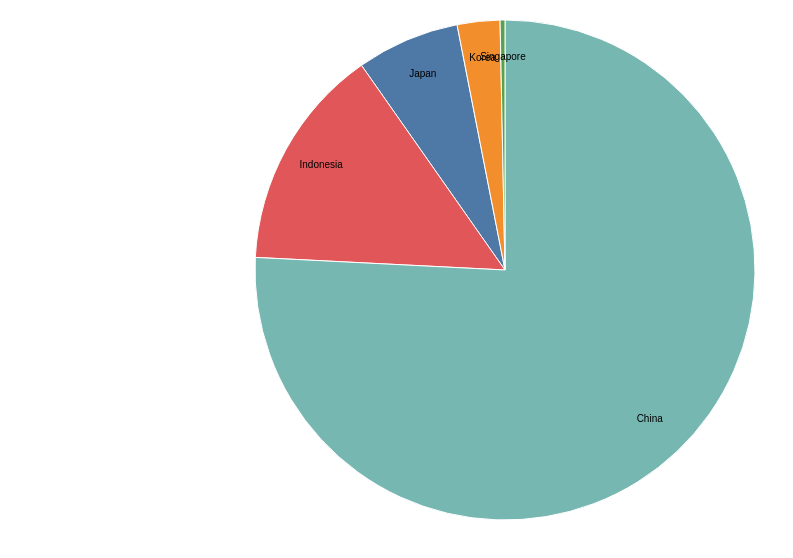
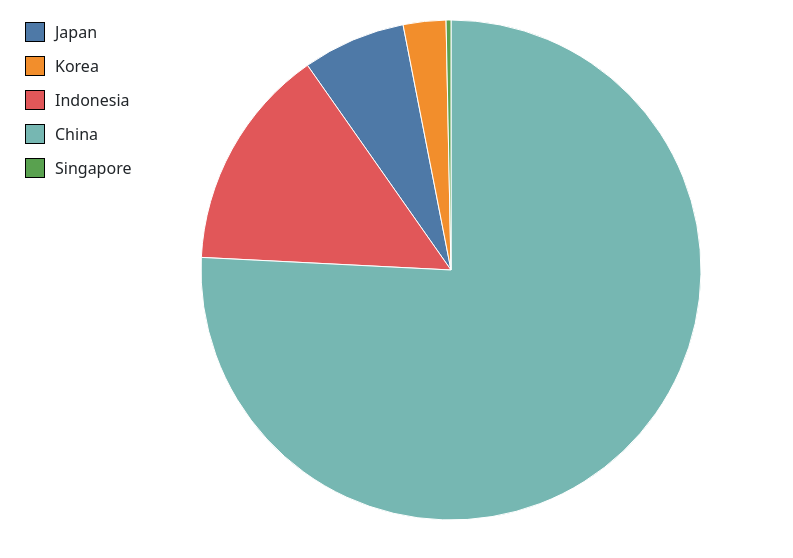
Before and after one commit to egunadi/dsci554-a8, a plain HTML site: page pie-chart.html in a window 1280 px wide. Shown: the whole page, without its empty margins (0-793 px from the left). Drawn offline with Linux system fonts and the light colour scheme.

Commit message:
Add legend to pie-chart.html

```diff
--- a/pie-chart.html
+++ b/pie-chart.html
@@ -31,12 +31,27 @@
     .arc path {
       stroke: #fff;
     }
+
+    .legend-item {
+      display: flex;
+      align-items: center;
+      margin-bottom: 10px;
+    }
+
+    .legend-color {
+      width: 20px;
+      height: 20px;
+      margin-right: 10px;
+      border: 1px solid #000; /* You can adjust the border properties */
+    }
   </style>
 </head>
 
 <body>
-  <div>
-  <svg id="pie-chart" width="960" height="500"></svg>
+  <div style="display: flex;">
+    <div id="legend" style="margin-right: 20px;"></div>
+    <svg id="pie-chart" width="600" height="500"></svg>
+  </div>
 
   <script>
     d3.json('data/population.json', d => {
@@ -72,10 +87,6 @@
         .outerRadius(radius)
         .innerRadius(0);  //.innerRadius(150);  //make a donut chart by changing the inner radius
 
-      var label = d3.arc()
-        .outerRadius(radius - 40)
-        .innerRadius(radius - 40);
-
       var arc = g.selectAll('.arc')
         .data(pie(filteredData))
         .enter()
@@ -86,9 +97,20 @@
         .attr('d', path)
         .attr('fill', d => color(d.data.Country));
 
-      arc.append('text')
-        .attr('transform', d => 'translate(' + label.centroid(d) + ')')
-        .text(d => d.data.Country);
+      var legend = d3.select('#legend')
+        .selectAll('div')
+        .data(filteredData)
+        .enter()
+        .append('div')
+        .attr('class', 'legend-item');
+
+      legend.append('div')
+        .attr('class', 'legend-color')
+        .style('background-color', d => color(d.Country));
+
+      legend.append('div')
+        .attr('class', 'legend-label')
+        .text(d => d.Country);
     });
   </script>
 </body>
```
